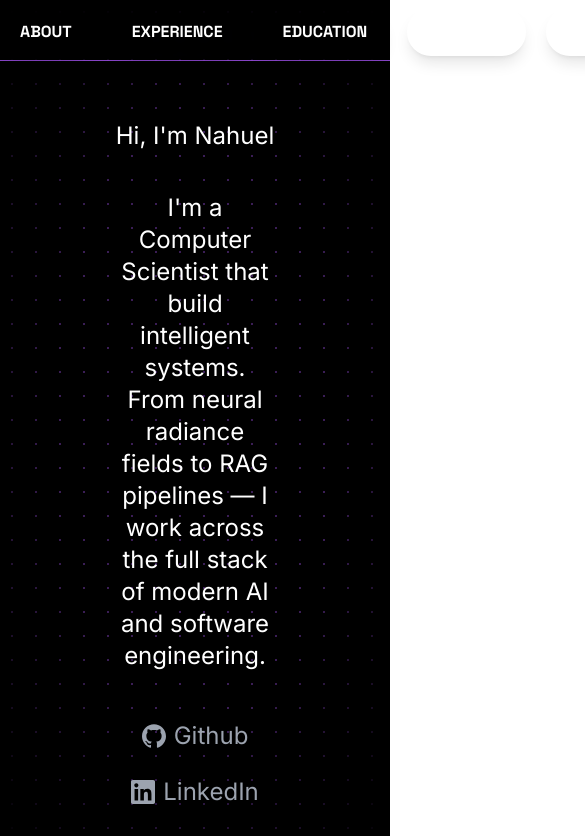
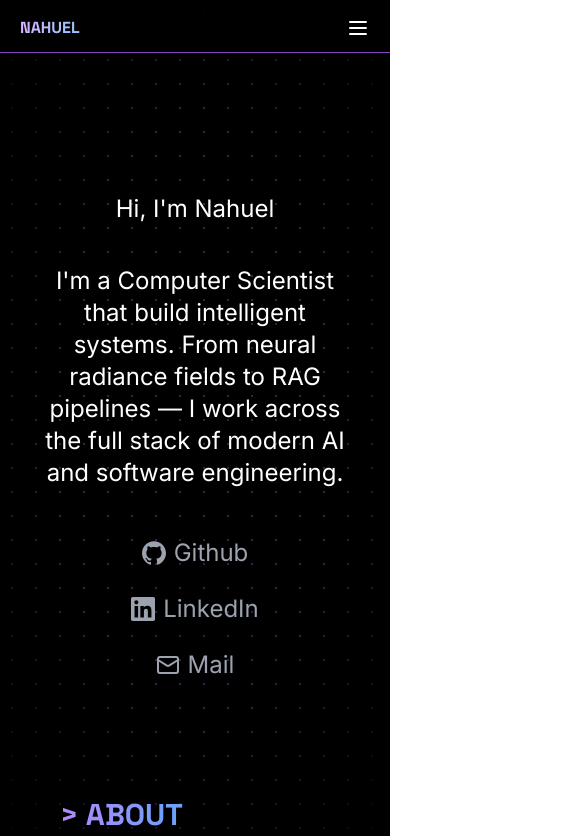
Before and after one commit to NawlFountains/Portfolio-Landing-Page, a React (Create React App) app: page / in a window 390 px wide. Shown: the top 836 px of the page, 585 px wide, since content can reach past the window. Built offline with nearby package versions, Linux system fonts and the light colour scheme.

Commit message:
Mobile Responsiveness

```diff
--- a/src/App.tsx
+++ b/src/App.tsx
@@ -111,7 +111,7 @@ function App() {
         </div>
 
         <NavBar/>
-        <div className='flex flex-col justify-between items-center mx-20 p-20 gap-12'>
+        <div className='flex flex-col justify-between items-center mx-5 p-5 mt-20 sm:mx-20 sm:p-20 gap-12'>
             <div>
                 <IntroductionCard/>
             </div>
--- a/src/ui/AboutCard.tsx
+++ b/src/ui/AboutCard.tsx
@@ -5,7 +5,7 @@ export default function AboutCard() {
         <div className={`p-[1px] rounded-2xl ${gradients.border} shadow-lg shadow-purple-900/80`}>
             <div className="bg-dark-gray rounded-2xl grid grid-cols-1 lg:flex p-2 px-5">
                 <div className="p-4">
-                    <img className="max-w-md lg:max-w-sm h-full object-cover object-top rounded-xl mx-auto grayscale-[30%]" alt="photo_of_Me" src={`${process.env.PUBLIC_URL}/images/profile_picture.jpg`}/>
+                    <img className="max-w-md w-full lg:w-auto lg:max-w-sm h-full object-cover object-top rounded-xl mx-auto grayscale-[30%]" alt="photo_of_Me" src={`${process.env.PUBLIC_URL}/images/profile_picture.jpg`}/>
                 </div>
                 <div className="text-lg p-5 my-auto space-y-8">
                     <p className={`text-2xl font-heading font-bold  ${gradients.subtitle}`}>
--- a/src/ui/Icon.tsx
+++ b/src/ui/Icon.tsx
@@ -125,3 +125,31 @@ export function InstitutionIcon({ className = 'w-6 h-6' }: IconProps) {
         </svg>
     )
 }
+
+export function HamburgerIcon({ className = 'w-6 h-6' }: IconProps) {
+    return (
+        <svg
+            xmlns="http://www.w3.org/2000/svg"
+            fill="none"
+            viewBox="0 0 24 24"
+            stroke="currentColor"
+            className="w-6 h-6"
+            strokeWidth={2}>
+                <path strokeLinecap="round" strokeLinejoin="round" d="M4 6h16M4 12h16M4 18h16" />
+        </svg>
+    )
+}
+
+export function CrossIcon({ className = 'w-6 h-6' }: IconProps) {
+    return (
+         <svg
+            xmlns="http://www.w3.org/2000/svg"
+            fill="none"
+            viewBox="0 0 24 24"
+            stroke="currentColor"
+            className="w-6 h-6"
+            strokeWidth={2}>
+                <path strokeLinecap="round" strokeLinejoin="round" d="M6 18L18 6M6 6l12 12" />
+        </svg>
+    )
+}
--- a/src/ui/NavBar.tsx
+++ b/src/ui/NavBar.tsx
@@ -1,9 +1,11 @@
 import { gradients } from "../lib/constants"
 import { useState, useEffect } from "react"
+import { CrossIcon, HamburgerIcon } from "./Icon"
 
 export default function Navbar() {
 
     const [isAtTop, setIsAtTop] = useState(true)
+    const [isOpen, setIsOpen] = useState(false)
 
     useEffect(() => {
         const handleScroll = () => {
@@ -19,22 +21,52 @@ export default function Navbar() {
         { name: 'Experience' , href: '#experience'},
         { name: 'Education', href: '#education' },
         { name: 'Projects', href: '#projects' },
-        { name: 'Stack', href:'#stack' },
+        { name: 'Stack', href: '#stack' },
         { name: 'Contact', href: '#contact' }
     ]
 
     return (
-        <nav className="fixed top-0 left-0 right-0 z-50">
-                <div className={`backdrop-blur md:w-full lg:w-2/3 mx-auto mt-1 lg:rounded-full flex gap-5 ${isAtTop ? 'lg:border border-b border-purple-500/80' : ''}`}>
+        <nav className="sticky sm:fixed top-0 left-0 right-0 z-50">
+            <div className={`backdrop-blur md:w-full lg:w-2/3 mx-auto mt-1 lg:rounded-full ${isAtTop ? 'lg:border border-b border-purple-500/80' : ''}`}>
+
+                {/* Desktop menu */}
+                <div className="hidden lg:flex gap-5">
                     {navbarSections.map(section => (
                         <a key={section.name} href={section.href} className={`text-md rounded-full text-center p-3 px-5 my-1 mx-auto ${gradients.hover}`}>
-                            <div className="font-bold font-heading uppercase justify-center mx-auto">
-                                    {section.name}
+                            <div className="font-bold font-heading uppercase">
+                                {section.name}
                             </div>
                         </a>
                     ))}
+                </div>
 
+                {/* Mobile menu */}
+                <div className="lg:hidden flex items-center justify-between px-5 py-3">
+                    <span className={`font-heading font-bold uppercase ${gradients.subtitle}`}>Nahuel</span>
+                    <button onClick={() => setIsOpen(!isOpen)} className="text-white">
+                        {isOpen ? (
+                            <CrossIcon/>
+                        ) : (
+                            <HamburgerIcon/>
+                        )}
+                    </button>
                 </div>
+
+                {isOpen && (
+                    <div className="lg:hidden flex flex-col pb-3 px-5 gap-1">
+                        {navbarSections.map(section => (
+                            <a
+                                key={section.name}
+                                href={section.href}
+                                onClick={() => setIsOpen(false)}
+                                className={`text-md rounded-full text-center p-3 font-bold font-heading uppercase ${gradients.hover}`}
+                            >
+                                {section.name}
+                            </a>
+                        ))}
+                    </div>
+                )}
+            </div>
         </nav>
     )
 }
```
